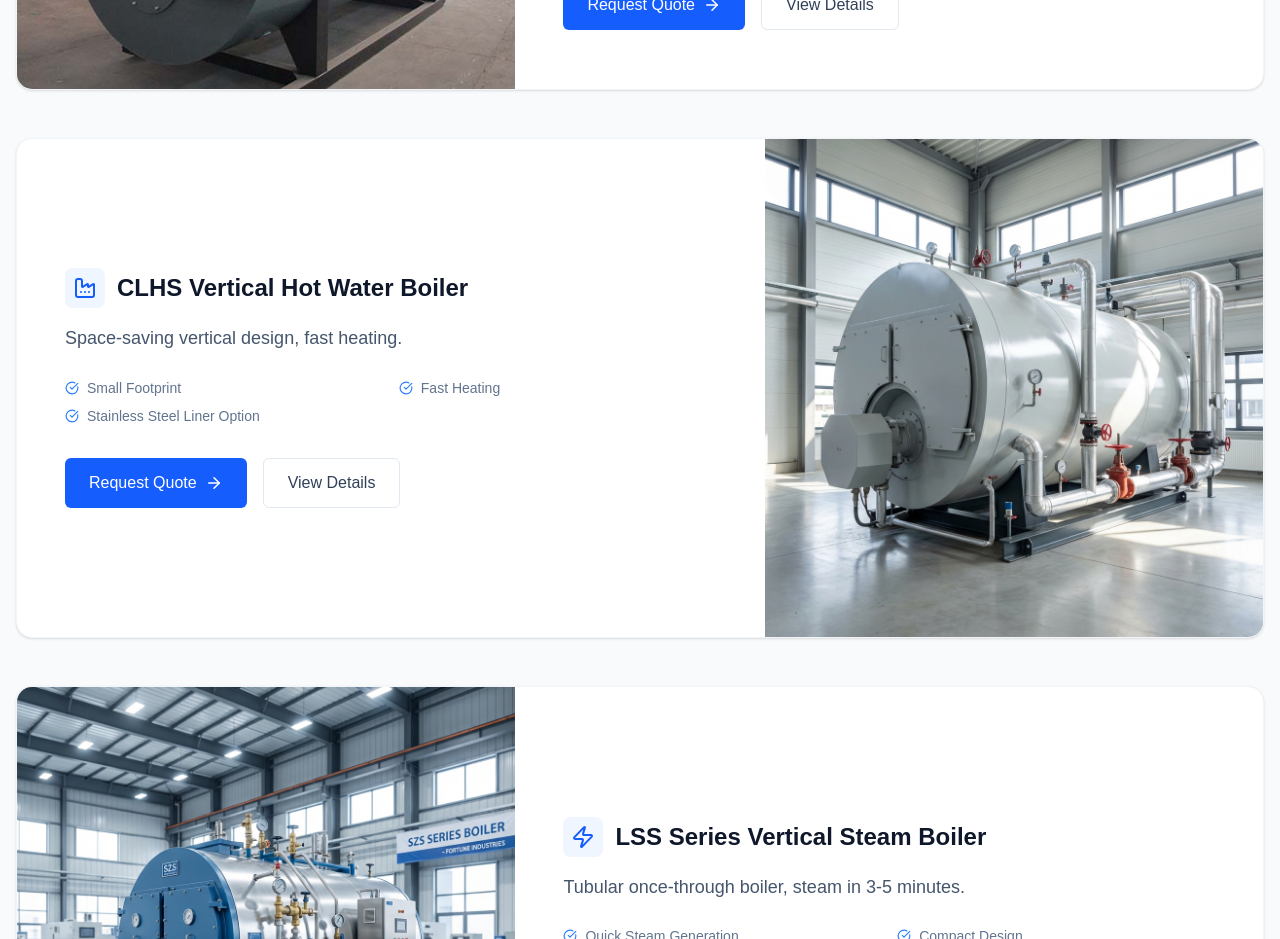
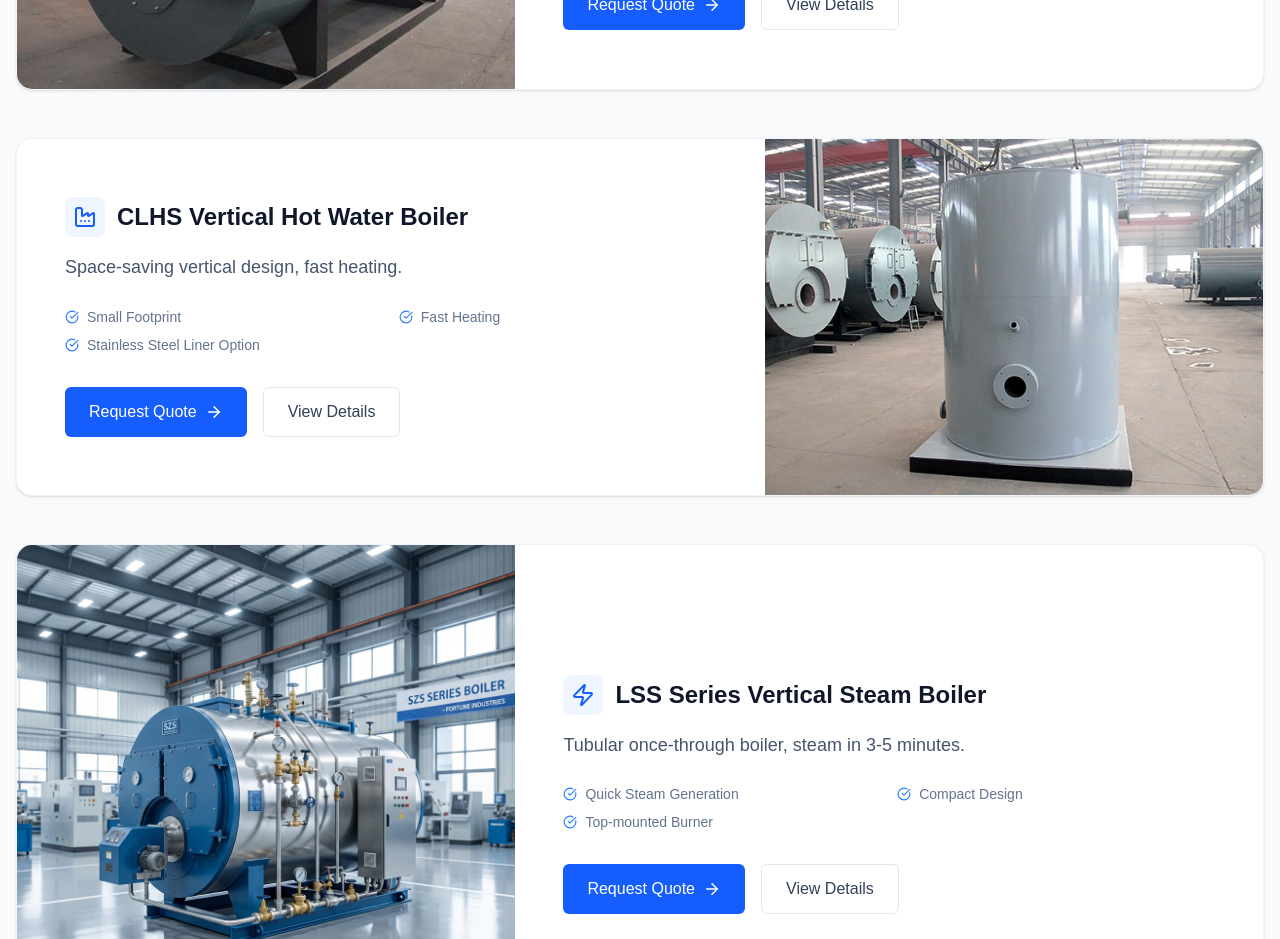
Before and after one commit to Mycs1993/guojizhan, a Next.js app: page /en/products in a window 1280 px wide. Shown: the part 3580-4519 px from the top of the page. Built offline with nearby package versions, Linux system fonts and the light colour scheme.

Commit message:
feat: use user uploaded real photo for CLHS boiler

```diff
--- a/src/data/products.ts
+++ b/src/data/products.ts
@@ -275,7 +275,7 @@ export const PRODUCT_CATEGORIES: Product[] = [
       en: "The CLHS vertical boiler has a compact footprint and is easy to install. It uses a high-efficiency heat transfer structure to produce hot water quickly, making it suitable for swimming pools, hotels, and schools.",
       zh: "CLHS立式锅炉占地面积小，安装方便。采用高效传热结构，产热水快，适用于游泳池、酒店和学校。"
     },
-    image: "/images/products/wns-series-steam-boiler.png", // Placeholder
+    image: "/images/products/clhs-vertical-hot-water-boiler-premium.png", // Placeholder
     icon: "ArrowUp",
     features: [
       { en: "Small Footprint", zh: "占地小" },
```
Also changed, not shown: public/images/products/clhs-vertical-hot-water-boiler-premium.png (added).
